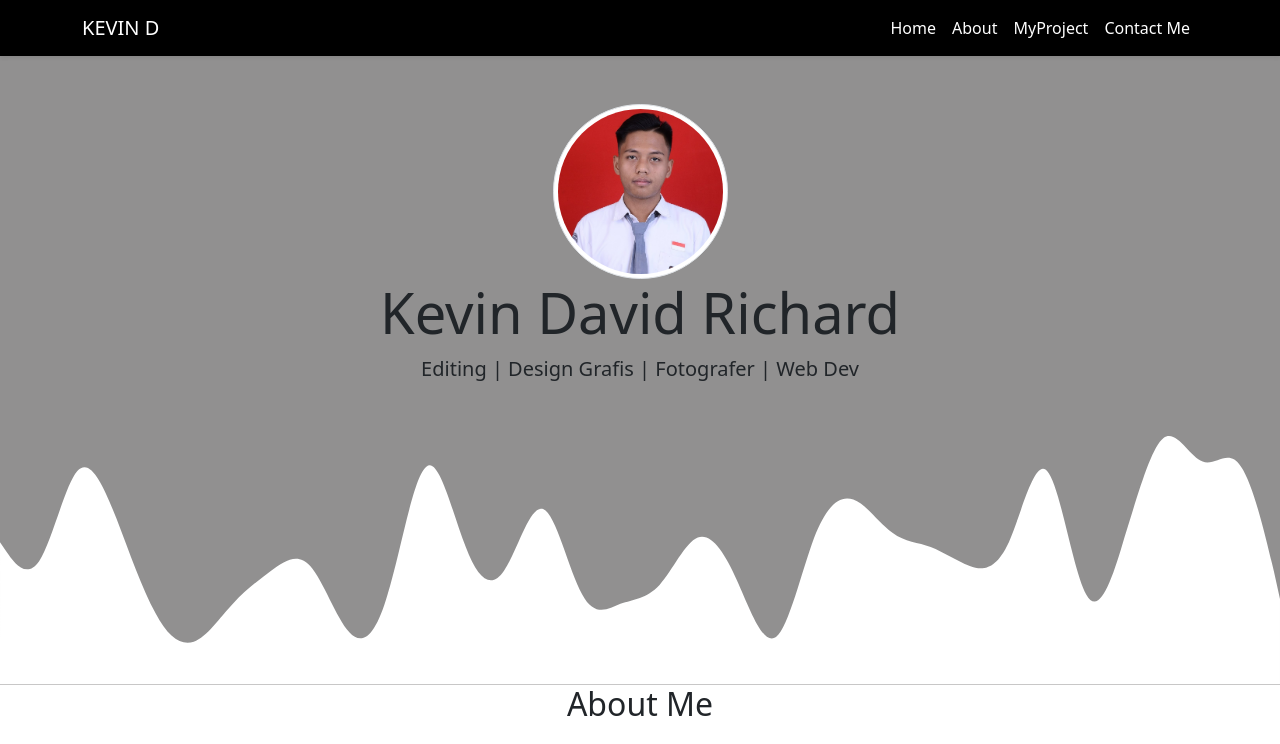
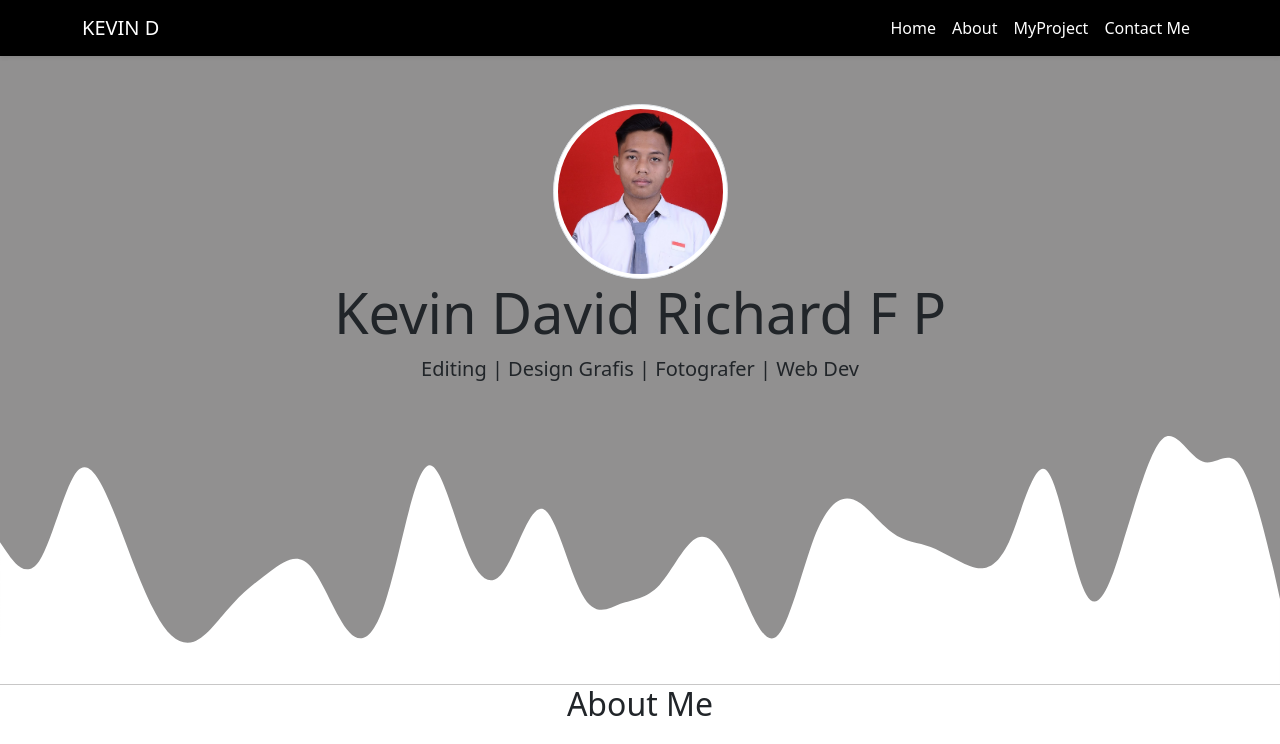
Before and after one commit to kevindav22/portokevin, a plain HTML site: page index.html in a window 1280 px wide. Shown: the top 744 px of the page. Drawn offline with nearby package versions, Linux system fonts and the light colour scheme.

Commit message:
ubah nama

```diff
--- a/index.html
+++ b/index.html
@@ -44,7 +44,7 @@
     <!-- jumbotron -->
     <section class="jumbotron text-center pt-5">
       <img src="img/img.jpg" alt="KEVIN DAVID RICHARD" width="175" class="rounded-circle img-thumbnail" />
-      <h1 class="display-4">Kevin David Richard</h1>
+      <h1 class="display-4">Kevin David Richard F P</h1>
       <p class="lead">Editing | Design Grafis | Fotografer | Web Dev</p>
       <svg xmlns="http://www.w3.org/2000/svg" viewBox="0 0 1440 320">
         <path
```
